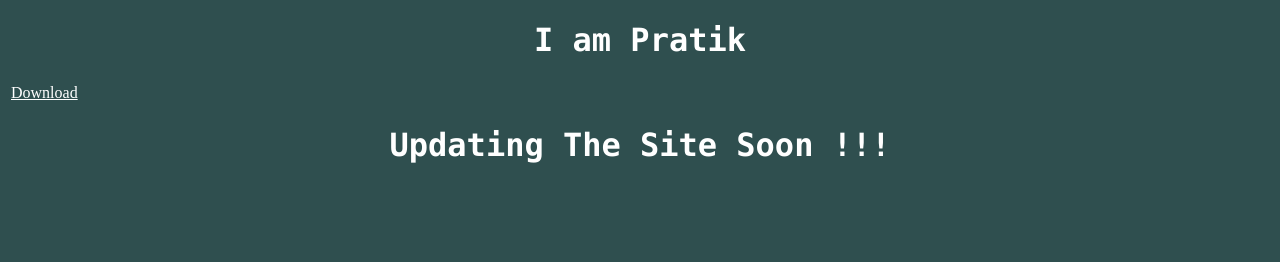
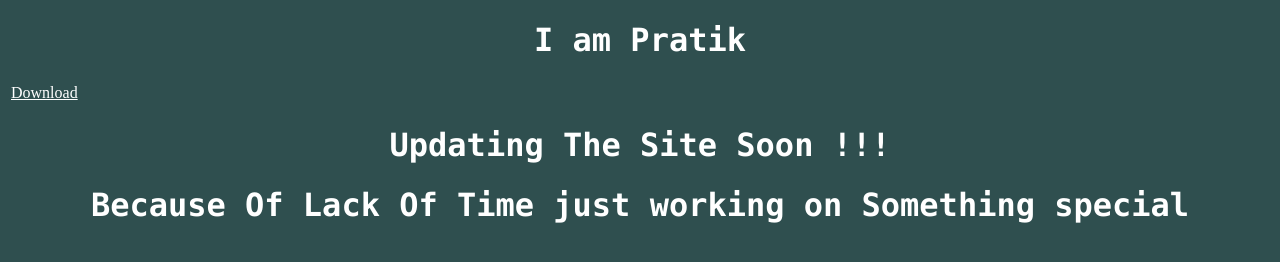
Before and after one commit to HackerPratik001/pratik, a plain HTML site: page index.html in a window 1280 px wide. Drawn offline with Linux system fonts and the light colour scheme.

Commit message:
Update index.html

```diff
--- a/index.html
+++ b/index.html
@@ -15,5 +15,6 @@
         </tr>
     </table>
     <h1><center><b>Updating The Site Soon !!!</b></center></h1>
+    <h1><center><b>Because Of Lack Of Time just working on Something special</b></center></h1>
 </body>
 </html>
```
